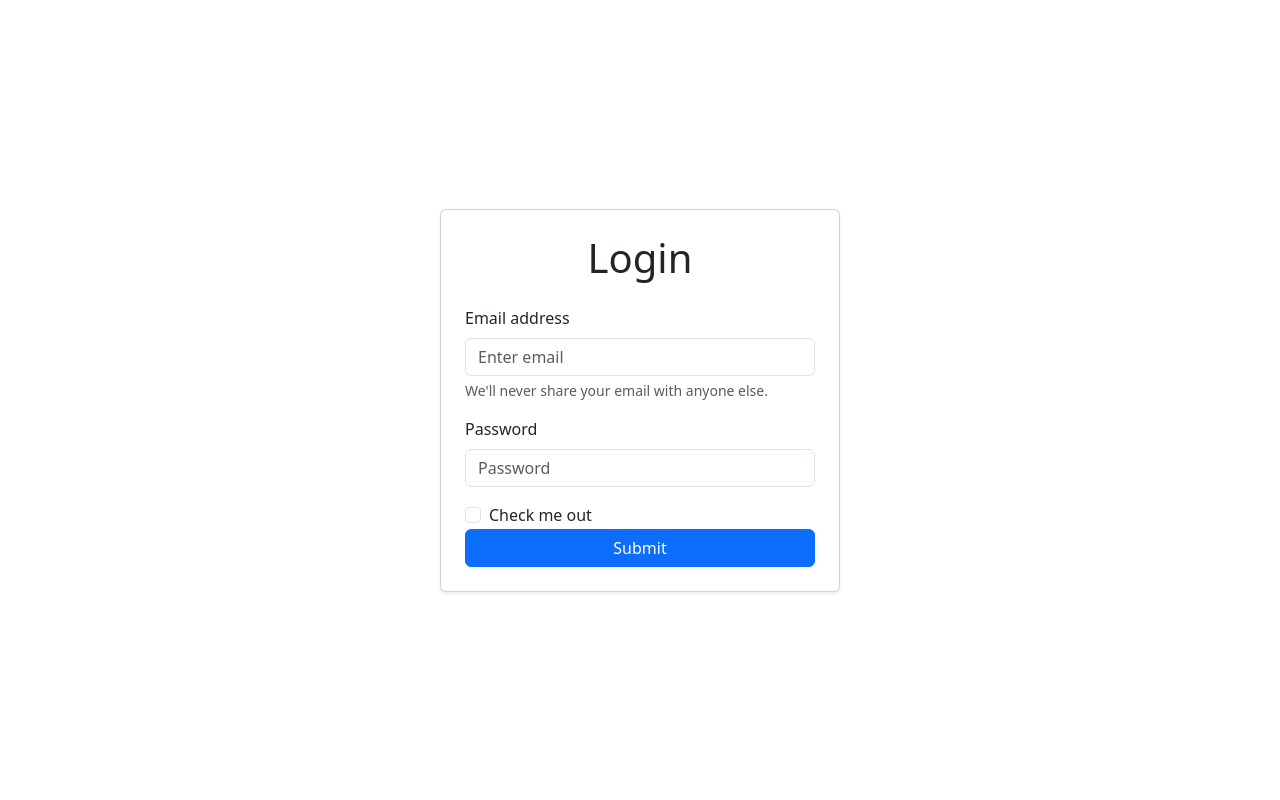
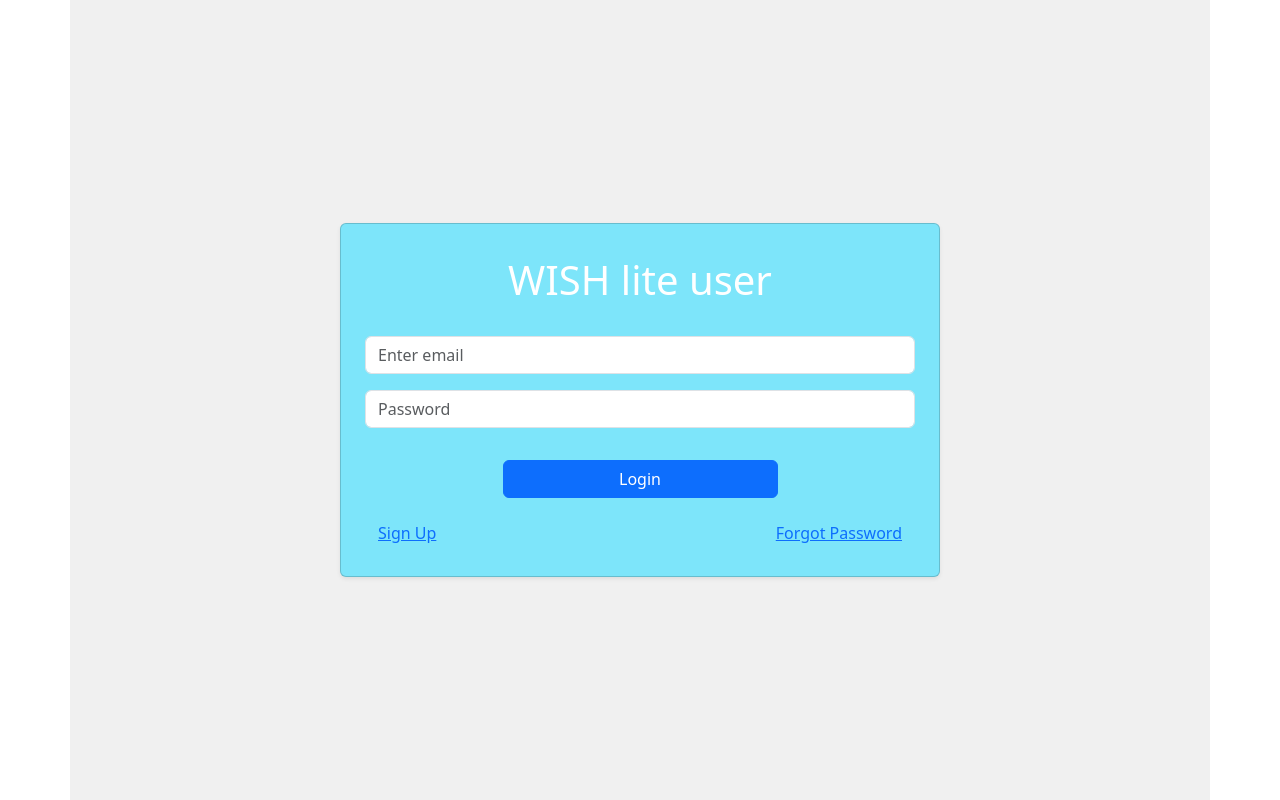
Before and after one commit to molhamalrashed/Facility2, a React (Create React App) app: page / in a window 1280 px wide. Built offline with nearby package versions, Linux system fonts and the light colour scheme; a small style sheet from the web is missing.

Commit message:
second commmit

```diff
--- a/src/App.js
+++ b/src/App.js
@@ -1,12 +1,18 @@
 import React from 'react';
 import {BrowserRouter as Router,  Routes, Route } from 'react-router-dom';
 import Login from './components/login';
+import SignUp from './components/signup';
+import ResetPassword from './components/reset-password';
+import Landing from './components/landing';
 
 const App = () => {
   return (
     <Router>
       <Routes>
         <Route path="/" element={<Login />} />
+        <Route path="/sign-up" element={<SignUp />} />
+        <Route path= "/reset-password" element={<ResetPassword />} />
+        <Route path="/landing" element={<Landing />} />
       </Routes>
     </Router>
   );
--- a/src/DummyData.js
+++ b/src/DummyData.js
@@ -718,4 +718,4 @@ const usersData = [
     }
   ]
 
-  export default usersData;
+export default usersData;
--- /dev/null
+++ b/src/components/landing.jsx
@@ -0,0 +1,11 @@
+import React from "react";
+
+const Landing = () => {
+    return (
+        <>
+        <h2>Hello from the Landing</h2>
+        </>
+    )
+}
+
+export default Landing;
--- a/src/components/login.jsx
+++ b/src/components/login.jsx
@@ -1,27 +1,69 @@
-import React from 'react';
+import React, {useState} from 'react';
 import 'bootstrap/dist/css/bootstrap.min.css';
+import usersData from '../DummyData.js';
 
 const Login = () => {
+
+    const [email, setEmail] = useState('');
+    const [password, setPassword] = useState('');
+    const [message, setMessage] = useState('');
+
+    const handleSubmit = (e) => {
+        e.preventDefault();
+        const user = usersData.find((user) => user.email === email);
+        if(user){
+            if(user.password === password){
+                setMessage('Login successful');
+                window.location.href = '/landing';
+            } else {
+                setMessage('Incorrect password');
+            }
+        } else {
+            setMessage('User not found');
+        }
+    }
     return (
-        <div className="container d-flex justify-content-center align-items-center vh-100">
-            <div className="card p-4 shadow-sm" style={{ maxWidth: '400px', width: '100%' }}>
-                <h1 className="mb-4 text-center">Login</h1>
+        <div className="container d-flex justify-content-center align-items-center vh-100" style={{ backgroundColor: '#f0f0f0' }}>
+            <div className="card p-4 shadow-sm" style={{ backgroundColor:"#7de5fa", maxWidth: '600px', width: '100%' }}>
+                <h1 className="mb-4 p-2 text-white text-center">WISH lite user</h1>
                 <form>
-                    <div className="form-group">
-                        <label htmlFor="exampleInputEmail1">Email address</label>
-                        <input type="email" className="form-control" id="exampleInputEmail1" aria-describedby="emailHelp" placeholder="Enter email" />
-                        <small id="emailHelp" className="form-text text-muted">We'll never share your email with anyone else.</small>
+                    <div className="mb-3">
+                        <div className="form-group">
+                            <input
+                            type="email"
+                            className="form-control"
+                            id="exampleInputEmail1"
+                            placeholder="Enter email"
+                            value={email}
+                            onChange={(e)=> setEmail(e.target.value)}
+                            />
+                        </div>
                     </div>
-                    <div className="form-group">
-                        <label htmlFor="exampleInputPassword1">Password</label>
-                        <input type="password" className="form-control" id="exampleInputPassword1" placeholder="Password" />
+                    <div className="mb-3">
+                        <div className="form-group">
+                            <input
+                            type="password"
+                            className="form-control"
+                            id="exampleInputPassword1"
+                            placeholder="Password"
+                            value={password}
+                            onChange={(e)=> setPassword(e.target.value)} />
+                        </div>
                     </div>
-                    <div className="form-group form-check">
-                        <input type="checkbox" className="form-check-input" id="exampleCheck1" />
-                        <label className="form-check-label" htmlFor="exampleCheck1">Check me out</label>
+                    <div className="d-flex justify-content-center py-3">
+                        <button
+                        type="submit"
+                        className="btn btn-primary btn-block"
+                        style={{width:'50%'}}
+                        onClick={handleSubmit}
+                        >Login</button>
                     </div>
-                    <button type="submit" className="btn btn-primary btn-block">Submit</button>
+                    <div className="d-flex justify-content-between">
+                        <a href="/sign-up" className="btn btn-link">Sign Up</a>
+                        <a href="/reset-password" className="btn btn-link">Forgot Password</a>
+                    </div>
                 </form>
+                {message && <p className="text-center mt-3">{message}</p>}
             </div>
         </div>
     );
--- /dev/null
+++ b/src/components/reset-password.jsx
@@ -0,0 +1,11 @@
+import React from 'react';
+
+const ResetPassword = () => {
+    return (
+        <>
+        <h2>Hello from the ResetPassword</h2>
+        </>
+    )
+}
+
+export default ResetPassword;
--- /dev/null
+++ b/src/components/signup.jsx
@@ -0,0 +1,11 @@
+import React from "react";
+
+const SignUp = () => {
+    return (
+        <>
+        <h2>Hello from the sigUp</h2>
+        </>
+    )
+}
+
+export default SignUp;
```
